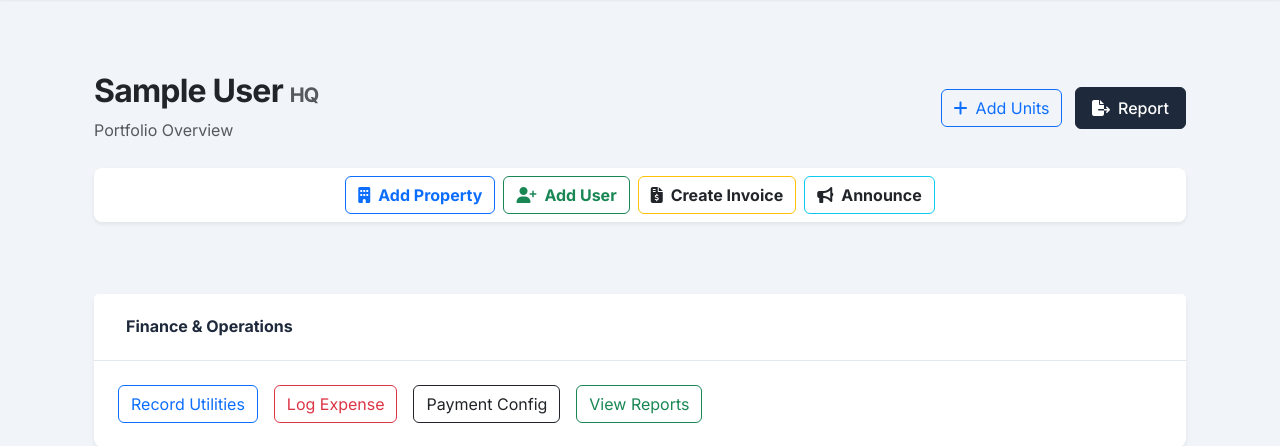
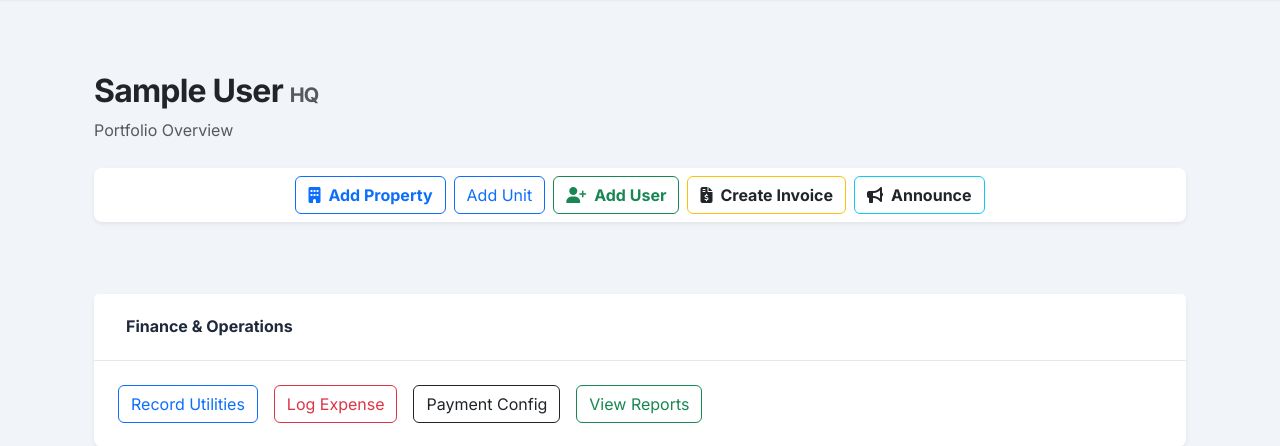
Before and after one commit to jackmarley254/Community-Connect, a Django app: page /app/pm/ in a window 1280 px wide. Shown: the part 75-521 px from the top of the page. Run offline with Django 5.2, Linux system fonts and the light colour scheme; a user stored in the database is signed in; tables that the repository leaves empty hold one stand-in row (values such as "Sample post").

Commit message:
Add unit functionality to pm

```diff
--- a/property/templates/pm_dashboard.html
+++ b/property/templates/pm_dashboard.html
@@ -31,8 +31,8 @@
             <p class="text-muted mb-0">Portfolio Overview</p>
         </div>
         <div>
-            <a href="{% url 'property:bulk_create_units' %}" class="btn btn-outline-primary me-2"><i class="fas fa-plus me-2"></i>Add Units</a>
-            <button class="btn btn-primary"><i class="fas fa-file-export me-2"></i>Report</button>
+            <!--<a href="{% url 'property:bulk_create_units' %}" class="btn btn-outline-primary me-2"><i class="fas fa-plus me-2"></i>Add Units</a> -->
+            <!--<button class="btn btn-primary"><i class="fas fa-file-export me-2"></i>Report</button> -->
         </div>
     </div>
 
@@ -43,6 +43,9 @@
                 <div class="d-flex gap-2 justify-content-center">
                     <a href="{% url 'property:pm_add_property' %}" class="btn btn-outline-primary fw-bold">
                         <i class="fas fa-building me-2"></i>Add Property
+                    </a>
+                    <a href="{% url 'property:pm_add_unit' %}" class="btn btn-outline-primary">
+                        <i class="bi bi-door-open"></i> Add Unit
                     </a>
                     <a href="{% url 'property:pm_add_user' %}" class="btn btn-outline-success fw-bold">
                         <i class="fas fa-user-plus me-2"></i>Add User
--- a/property/urls.py
+++ b/property/urls.py
@@ -29,6 +29,7 @@ urlpatterns = [
     path('pm/add-property/', views.pm_add_property_view, name='pm_add_property'),
     path('pm/create-invoice/', views.pm_create_invoice_view, name='pm_create_invoice'),
     path('pm/post-announcement/', views.pm_post_announcement_view, name='pm_post_announcement'),
+    path('pm/add-unit/', views.pm_add_unit_view, name='pm_add_unit'),
 
     # --- LANDLORD (HO) ACTIONS ---
     # New: Assign Tenant to Unit
--- a/property/views.py
+++ b/property/views.py
@@ -20,7 +20,7 @@ from users.forms import CreateUserForm, SupportMessageForm
 from .models import Property, Unit, ParkingLot, Notification, Ticket, Announcement, Invoice, ShortTermStay, VisitorLog, PaymentConfiguration, Meter, MeterReading, Expense, ExpenseCategory
 from .forms import (
     CheckInForm, FeedbackForm, MeterReadingForm, ExpenseForm, PaymentConfigForm,
-    PMUserCreationForm, PropertyCreationForm, AnnouncementForm, InvoiceCreationForm
+    PMUserCreationForm, PropertyCreationForm, AnnouncementForm, InvoiceCreationForm, UnitCreationForm
 )
 
 @login_required
@@ -887,3 +887,38 @@ def financial_report_pdf_view(request):
         'date_generated': today
     }
     return render(request, 'finance_report_pdf.html', context)
+
+@login_required
+@role_required(['PM'])
+def pm_add_unit_view(request):
+    org = get_user_organization(request.user)
+
+    if request.method == 'POST':
+        form = UnitCreationForm(request.POST)
+        if form.is_valid():
+            unit = form.save(commit=False)
+
+            # Security Check: Ensure selected property belongs to this Org
+            if unit.property.organization != org:
+                messages.error(request, "You cannot add units to properties you do not manage.")
+                return redirect('property:pm_dashboard')
+
+            unit.organization_owner = org  # Auto-link to Organization
+
+            try:
+                unit.save()
+                messages.success(request, f"Unit {unit.unit_number} added successfully.")
+                return redirect('property:pm_dashboard')
+            except IntegrityError:
+                messages.error(request, "This unit (Block/Floor/Door) already exists in this property.")
+    else:
+        form = UnitCreationForm()
+        # Filter dropdown: Only show properties for this Organization
+        form.fields['property'].queryset = Property.objects.filter(organization=org)
+        # Filter owner dropdown: Only show Landlords (HO)
+        form.fields['owner'].queryset = CustomUser.objects.filter(role='HO')
+
+    return render(request, 'pm_form_generic.html', {
+        'form': form,
+        'title': 'Add New Unit'
+    })
```
Also changed, not shown: property/forms.py (+14 -0 lines).
